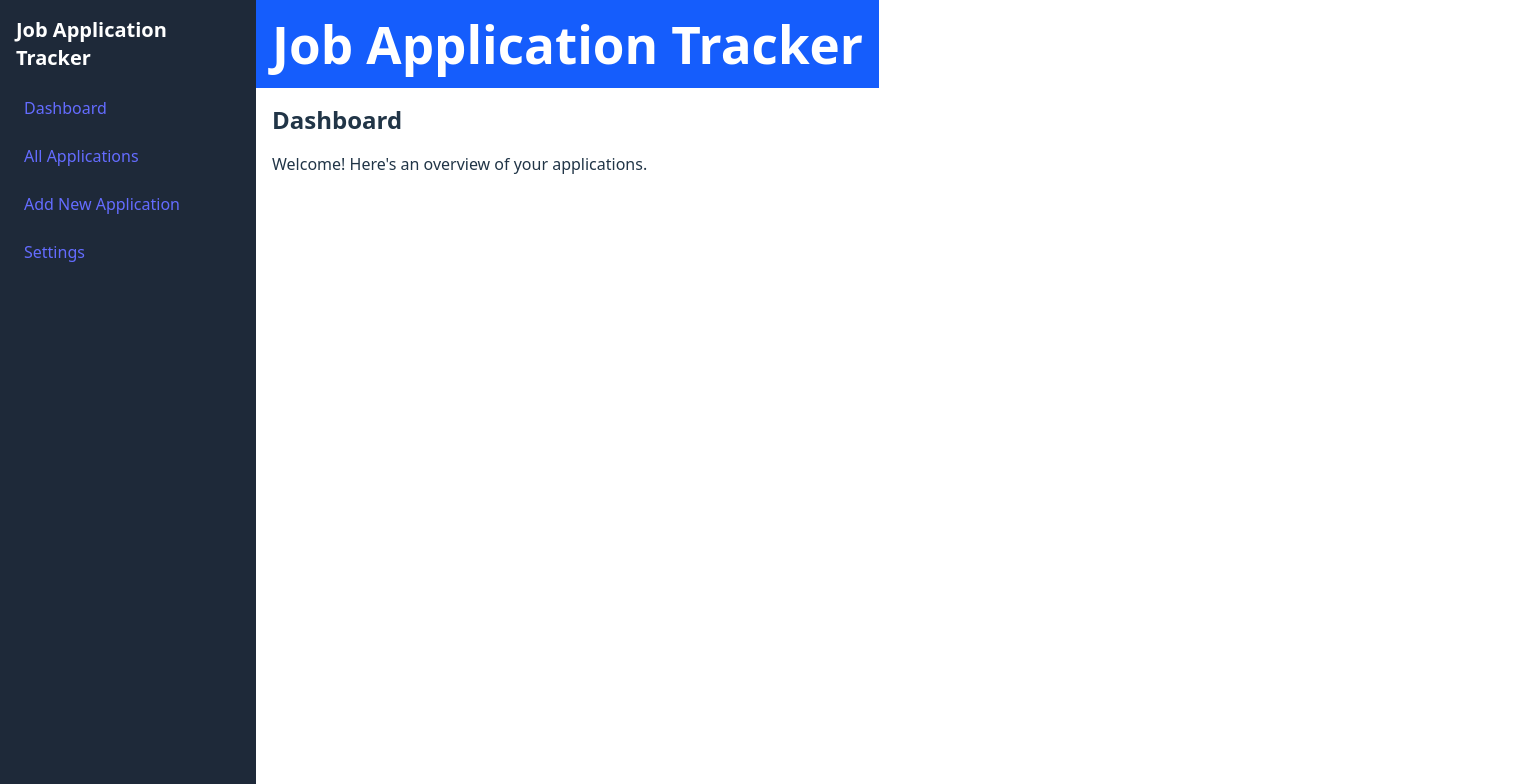
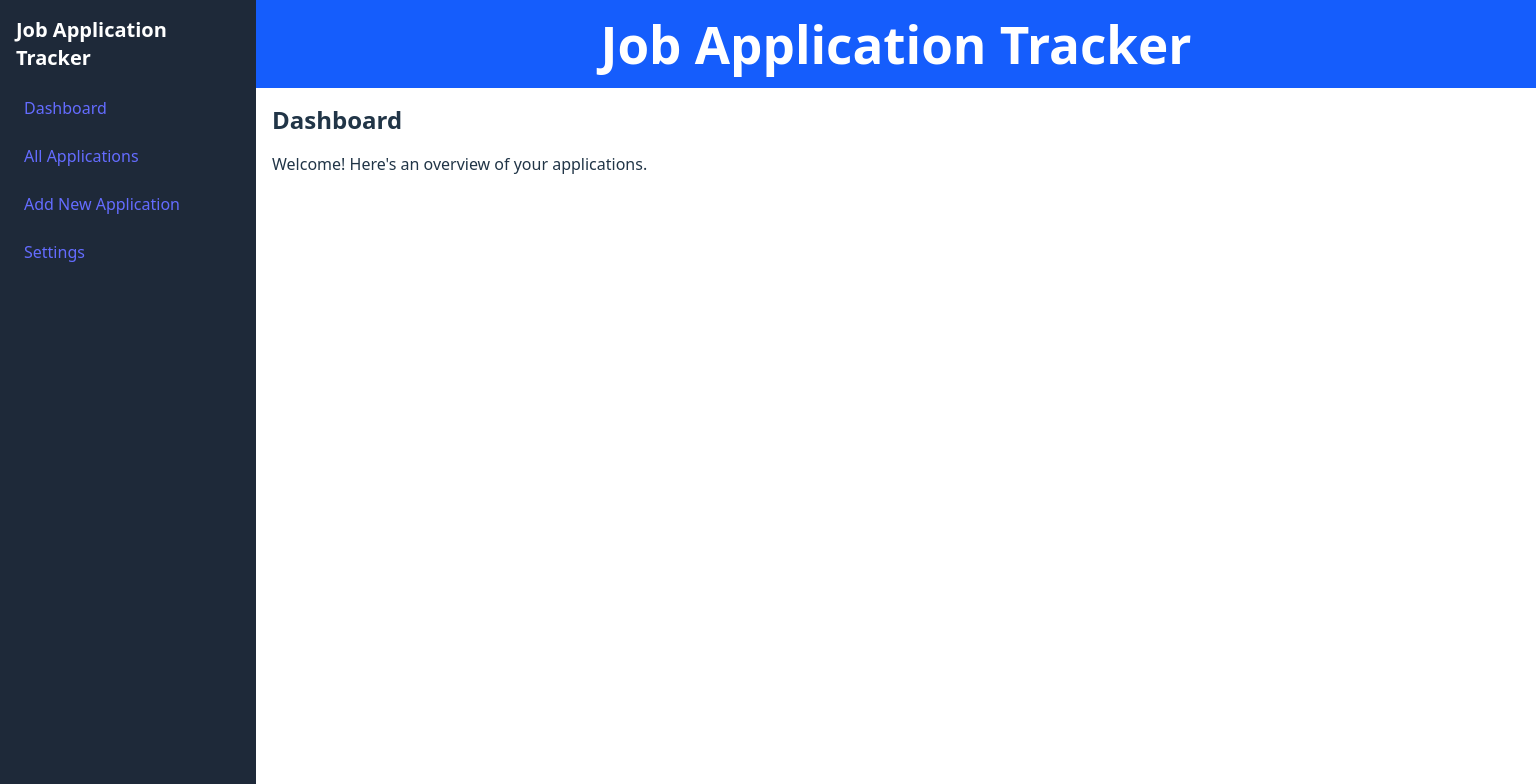
Before and after one commit to codewithjelo/Job-Application-Tracker, a React (Vite) app: page / in a window 1280 px wide. Shown: the top 784 px of the page, 1536 px wide, since content can reach past the window. Built offline with nearby package versions, Linux system fonts and the light colour scheme.

Commit message:
Set minimum width to screen

```diff
--- a/src/App.jsx
+++ b/src/App.jsx
@@ -13,7 +13,7 @@
   return (
     <div className="flex flex-row min-h-screen">
       <Sidebar onCategoryClick={handleCategoryClick} />
-      <div className="flex-1 md:ml-64">
+      <div className="flex-1 md:ml-64 min-w-screen">
         <Header />
         <ContentArea activeView={activeView} />
       </div>
```
